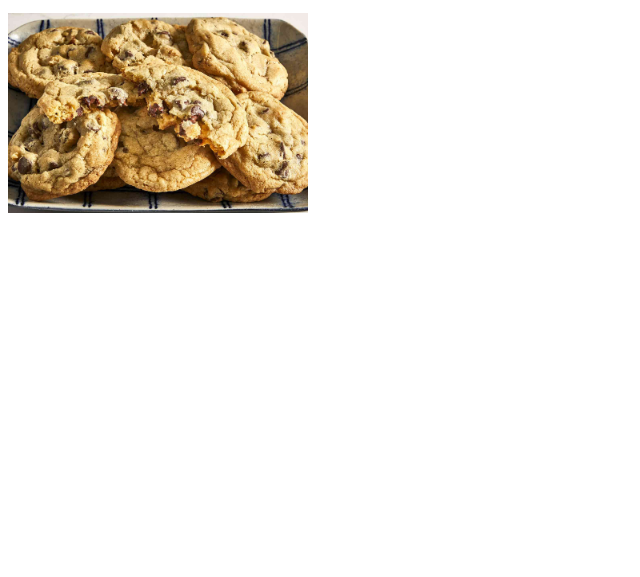
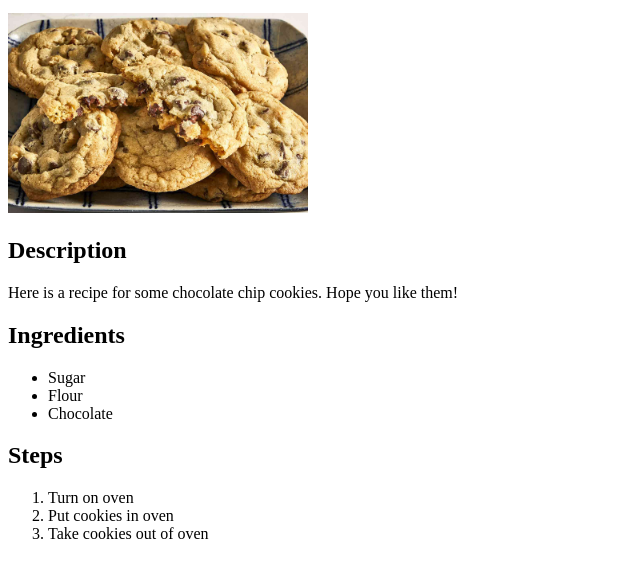
Before and after one commit to alexgspeed/odin-recipes, a plain HTML site: page cookies.html in a window 1280 px wide. Shown: the part 101-678 px from the top of the page, without its empty margins (0-640 px from the left). Drawn offline with Linux system fonts and the light colour scheme.

Commit message:
Add description and steps to cookies

```diff
--- a/cookies.html
+++ b/cookies.html
@@ -8,5 +8,19 @@
         <h1>Cookies</h1>
         <a href="./index.html"><p>Back</p></a>
         <img src="./images/cookies.jpeg" alt="image of chocolate chip cookies" height="200" width="auto">
+        <h2>Description</h2>
+        <p>Here is a recipe for some chocolate chip cookies. Hope you like them!</p>
+        <h2>Ingredients</h2>
+        <ul>
+            <li>Sugar</li>
+            <li>Flour</li>
+            <li>Chocolate</li>
+        </ul>
+        <h2>Steps</h2>
+        <ol>
+            <li>Turn on oven</li>
+            <li>Put cookies in oven</li>
+            <li>Take cookies out of oven</li>
+        </ol>
     </body>
 </html>
```
